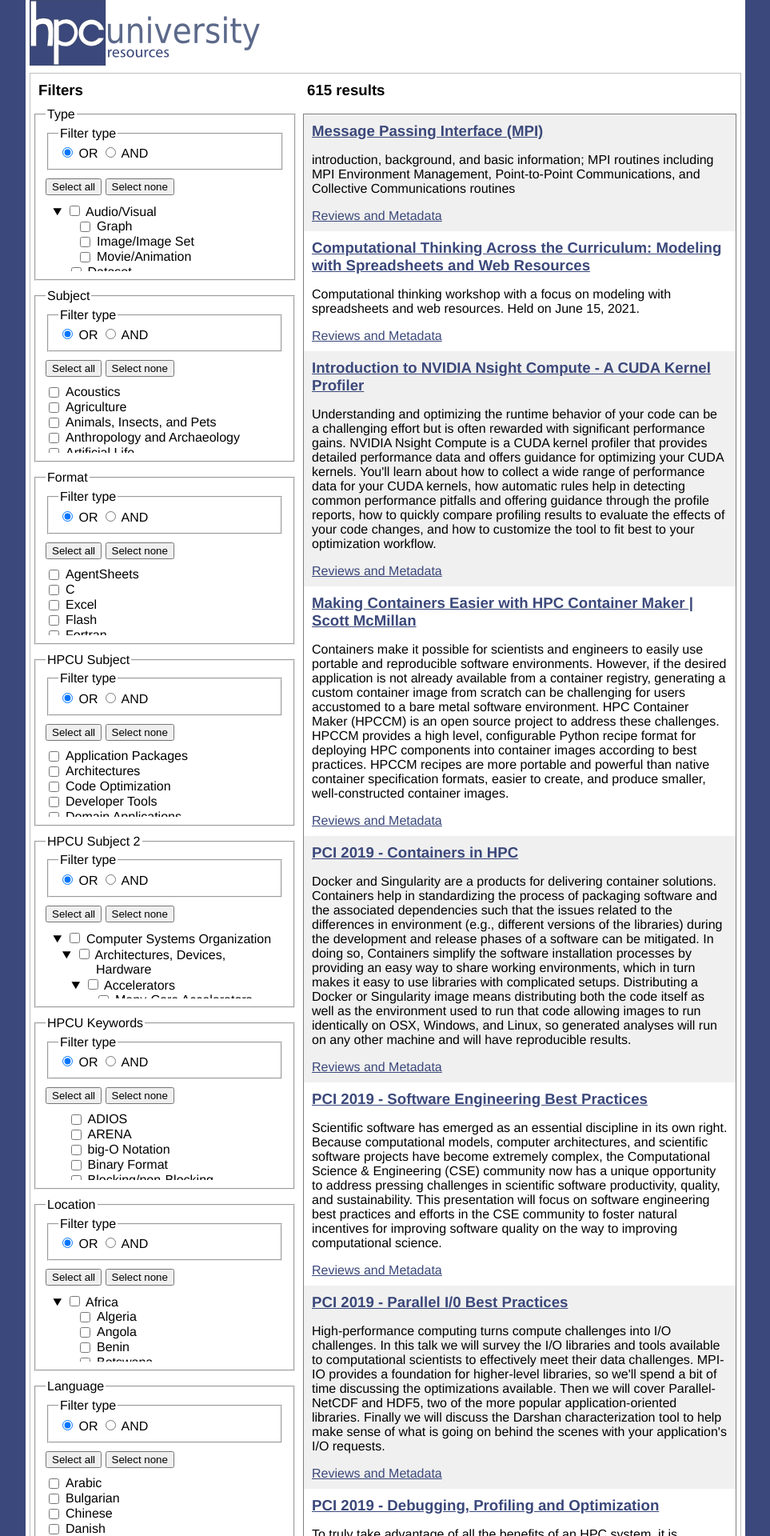
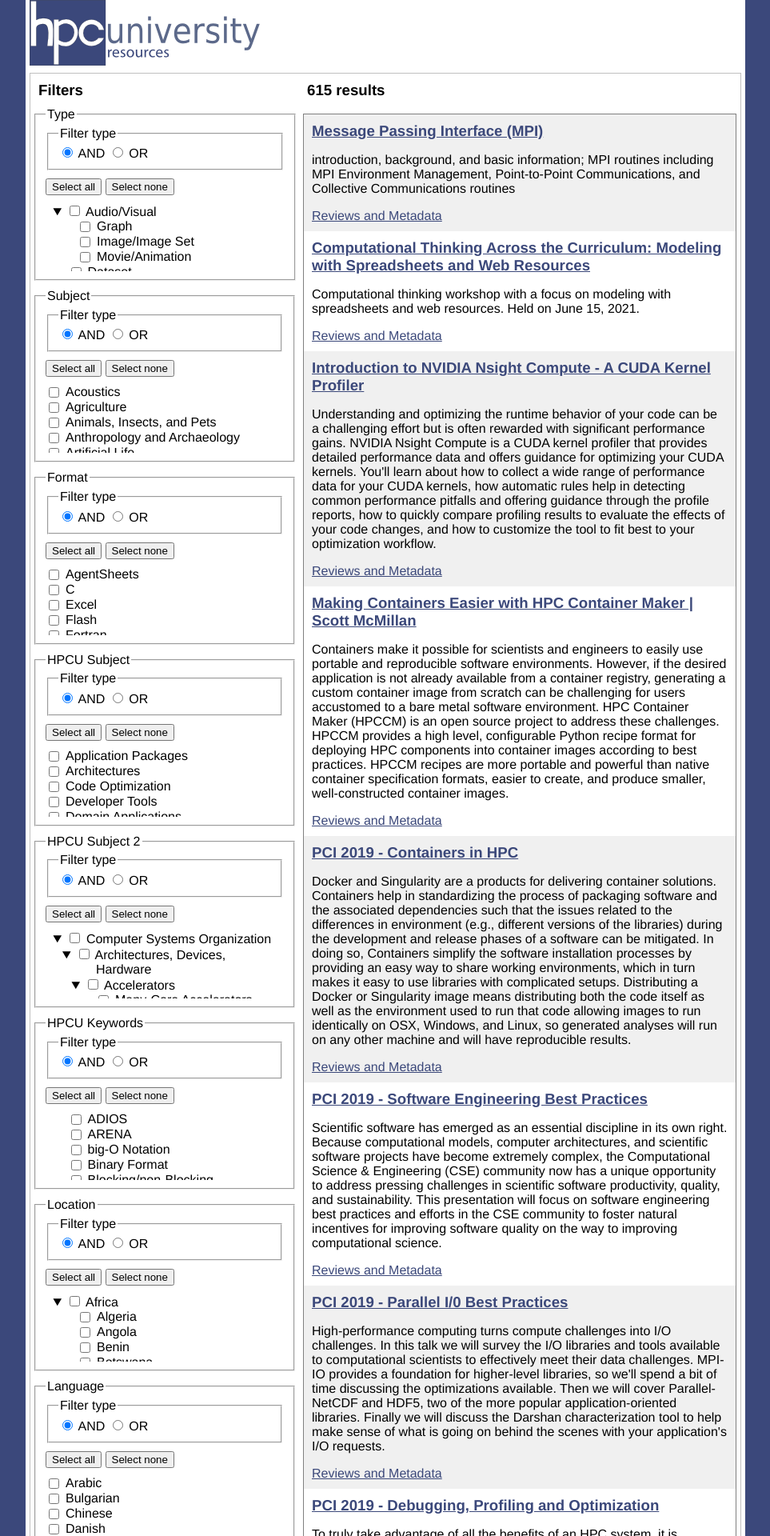
Before and after one commit to shodor-education/hpcu, a Jekyll site: the page built from collections/_single-pages/resources/search.html, in a window 1280 px wide. Shown: the top 1920 px of the page at 80% size, without its empty margins (158-1121 px from the left). Built offline with Jekyll 4.4.1, drawn with Linux system fonts in a browser that asks for light colours; some of the changed text lies outside the part shown.

```diff
--- a/_includes/browse-filter.html
+++ b/_includes/browse-filter.html
@@ -5,21 +5,21 @@
     <legend>Filter type</legend>
     <input
       type="radio"
+      id="{{ heading-slug }}-and"
+      name="{{ heading-slug }}-filter-type"
+      value="AND"
+      onchange="selectBrowseOption();"
+      checked
+    />
+    <label for="{{ heading-slug }}-and">AND</label>
+    <input
+      type="radio"
       id="{{ heading-slug }}-or"
       name="{{ heading-slug }}-filter-type"
       value="OR"
       onchange="selectBrowseOption();"
-      checked
     />
     <label for="{{ heading-slug }}-or">OR</label>
-    <input
-      type="radio"
-      id="{{ heading-slug }}-and"
-      name="{{ heading-slug }}-filter-type"
-      value="AND"
-      onchange="selectBrowseOption();"
-    />
-    <label for="{{ heading-slug }}-and">AND</label>
   </fieldset>
   {% capture checkbox-group-name %}{{ heading-slug }}-options{% endcapture %}
   <div class="select-all-none">
```
